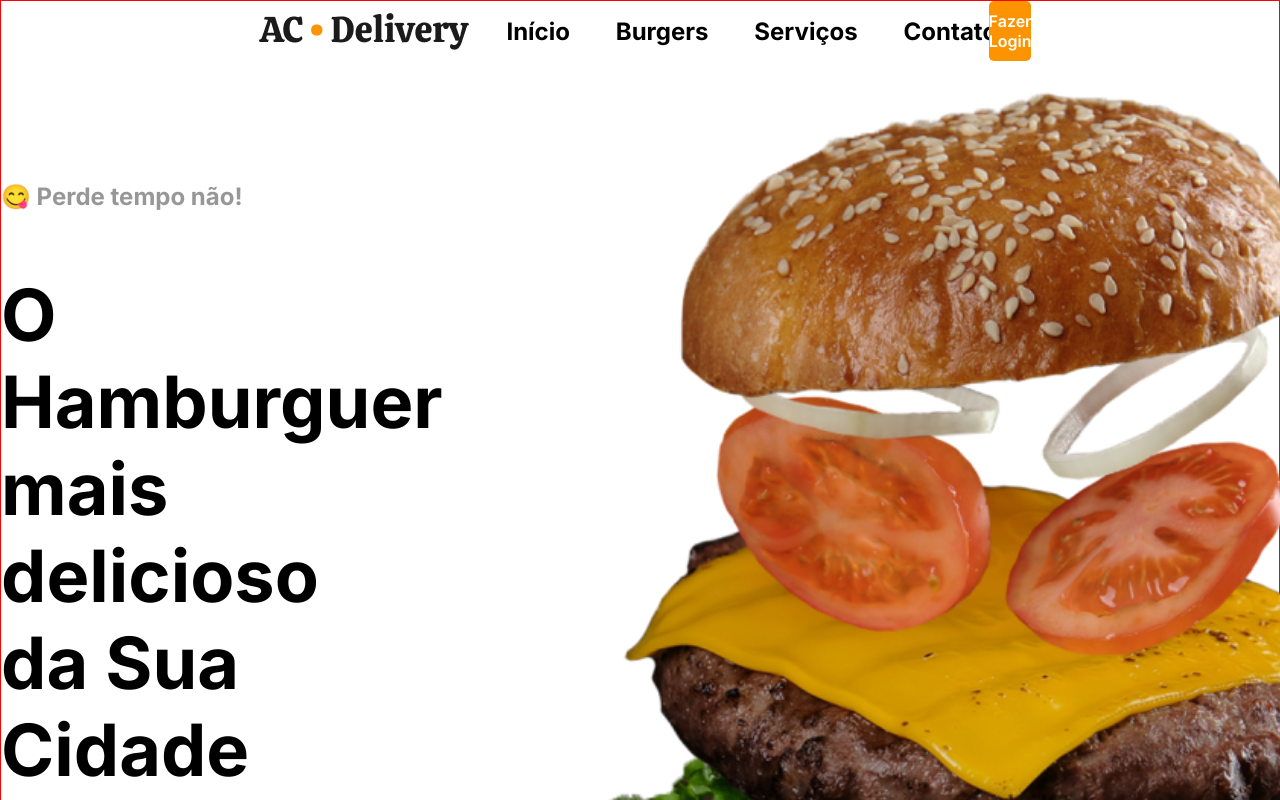
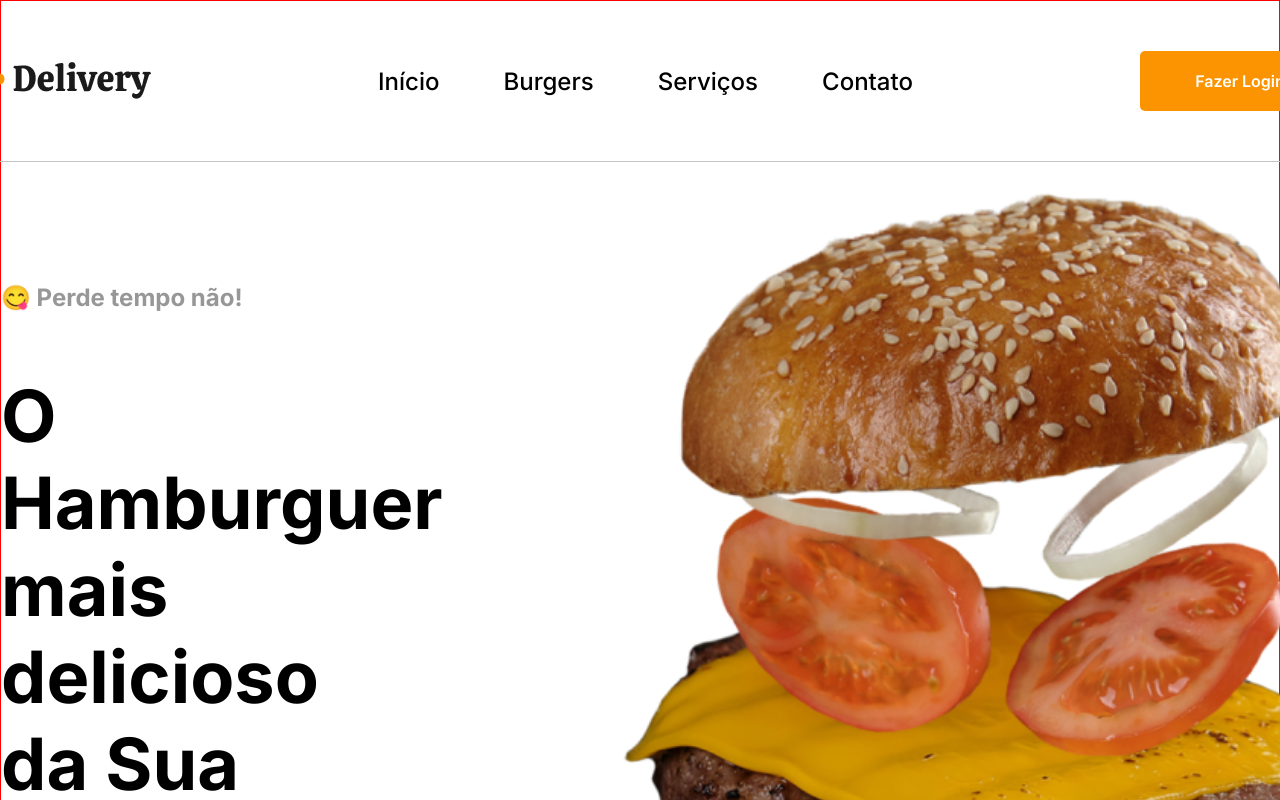
Before and after one commit to Toteck/AC-Delivery, a React (Vite) app: page / in a window 1280 px wide. Shown: the top 800 px of the page. Built offline with nearby package versions, Linux system fonts and the light colour scheme; a web font is replaced by a local one.

Commit message:
style: dando responsividade ao header

```diff
--- a/src/App.css
+++ b/src/App.css
@@ -1,5 +1,6 @@
 @import url('https://fonts.googleapis.com/css2?family=Inter:wght@500;600;700&family=Ubuntu&display=swap');
 @import url('https://fonts.googleapis.com/css2?family=Calistoga&display=swap');
+
 * {
   margin: 0;
   padding: 0;
@@ -10,6 +11,7 @@
 :root {
   --primary-color: #F9F9FB;
   --second-color: #979797;
+  --terciary-color: #FB9400;
 }
 
 .container {
@@ -24,30 +26,62 @@
   flex-direction: column;
   border: 1px solid red;
 }
-header {
-  display: flex;
-  align-items: center;
+
+
+.header {
   display: flex;
   align-items: center;
   justify-content: space-between;
+  width: 140rem;
+  border-bottom: 1px solid #C4C4C4;
+  padding: 5rem 0;
+}
+
+.header .logo #AC {
+  max-width: 100%;
+}
+
+.header .logo a {
+  cursor: pointer;
 }
 
 
-#Menu {
+#menu {
   display: flex;
-  margin-left: 3%;
-  padding: 1.9%;
-  gap: 3%;
+  /* padding: 1.9%; */
+  /* gap: 3%; */
   font-family: 'Calistoga', cursive;
   color:#000000;
-  margin-right:15%;
+  /* margin-right:15%; */
 }
 
-#Menu h1 {
+#menu .container-menu {
+  list-style: none;
+  display: flex;
+  gap: 0 6.4rem;
+}
+
+#menu .container-menu a li {
+  font-size: 2.4rem;
+  font-family: 'Inter', sans-serif;
+}
+
+#menu .container-menu a {
+  transition: all 0.1s ease;
+}
+
+#menu .container-menu a:hover {
+  cursor: pointer;
+  color: var(--terciary-color);
+  transform: scale(1.05);
+
+}
+
+/* #Menu h1 {
   margin-right: 10%;
   font-family: Inter;
   font-size: 2.4rem;
-}
+} */
 
 #menu-left h2{
   font-size:2.4rem;
@@ -56,18 +90,21 @@ header {
   margin-bottom:6rem;
   margin-top:12.1rem;
 }
+
 #menu-left h1{
   font-size:7.2rem;
   font-family: Inter;
   color:#000000;
   margin-bottom:4.7rem;
 }
+
 #menu-left h3{
   font-size:2.4rem;
   color: #979797;
   font-family: Inter;
   margin-bottom:4.9rem;
 }
+
 #menu-left Button{
   margin-bottom:7rem;
 }
@@ -75,6 +112,7 @@ header {
 #menu-right{
   display:flex;
 }
+
 #freme{
 
 }
@@ -128,12 +166,12 @@ h1 {
   justify-content: center;
   margin-bottom: 6rem;
   background-color: #F9F9FB;
-  border: 2px solid red;
+
 }
 
 .menu-search .container-menu-search {
   max-width: 140rem;
-  border: 1px solid red;
+
   display: flex;
   flex-direction: column;
   flex-wrap: wrap;
@@ -271,13 +309,18 @@ footer {
 }
 
 @media (max-width: 1024px) {
+
+  .header {
+    max-width: 100%;
+  }
+
   .menu-search-row {
     flex-direction: column;
   }
 
   .menu-search .container-menu-search {
     max-width: 100%;
-    border: 1px solid red;
+
     display: flex;
     flex-direction: column;
     flex-wrap: wrap;
@@ -330,7 +373,7 @@ footer {
 
   .menu-search .container-menu-search {
     max-width: 100%;
-    border: 1px solid red;
+
     display: flex;
     flex-direction: column;
     flex-wrap: wrap;
--- a/src/App.jsx
+++ b/src/App.jsx
@@ -13,16 +13,22 @@ import local from "./Logos/freme/local.png"
 export default function App() {
   return (
     <div className='container'>
-      <header>
-        <img id="AC" src={Logos} alt="Logo do site" />
-        <div id="Menu">
-          <h1>Início</h1>
-          <h1>Burgers</h1>
-          <h1>Serviços</h1>
-          <h1>Contato</h1>
+      <div className='header'>
+        <div className="logo">
+          <a>
+            <img id="AC" src={Logos} alt="Logo do site" />
+          </a>
+        </div>
+        <div id="menu">
+          <ul className='container-menu'>
+            <a><li>Início</li></a>
+            <a><li>Burgers</li></a>
+            <a><li>Serviços</li></a>
+            <a><li>Contato</li></a>
+          </ul>
         </div>
         <Button>Fazer Login</Button>
-      </header>
+      </div>
       <div className='menu-side'>
         <div id='menu-left'>
           <h2>😋  Perde tempo não!</h2>
--- a/src/components/Button/style.css
+++ b/src/components/Button/style.css
@@ -20,5 +20,7 @@
   color: #fff;
   border: none;
   border-radius: 0.5rem;
-
 }
+.button:hover {
+  cursor: pointer;
+}
--- a/src/components/Produto/style.css
+++ b/src/components/Produto/style.css
@@ -30,6 +30,11 @@
   background-color: #fff;
   box-shadow: 0px 24px 40px 0px rgba(0, 0, 0, 0.16);
   z-index: 1;
+  transition: transform 0.3s ease;
+}
+
+.produto:hover {
+  transform: scale(1.05);
 }
 
 #promocao {
```
Also changed, not shown: src/components/Rotulo/index.jsx (deleted, +0 -10 lines), src/components/Rotulo/style.css (deleted).
